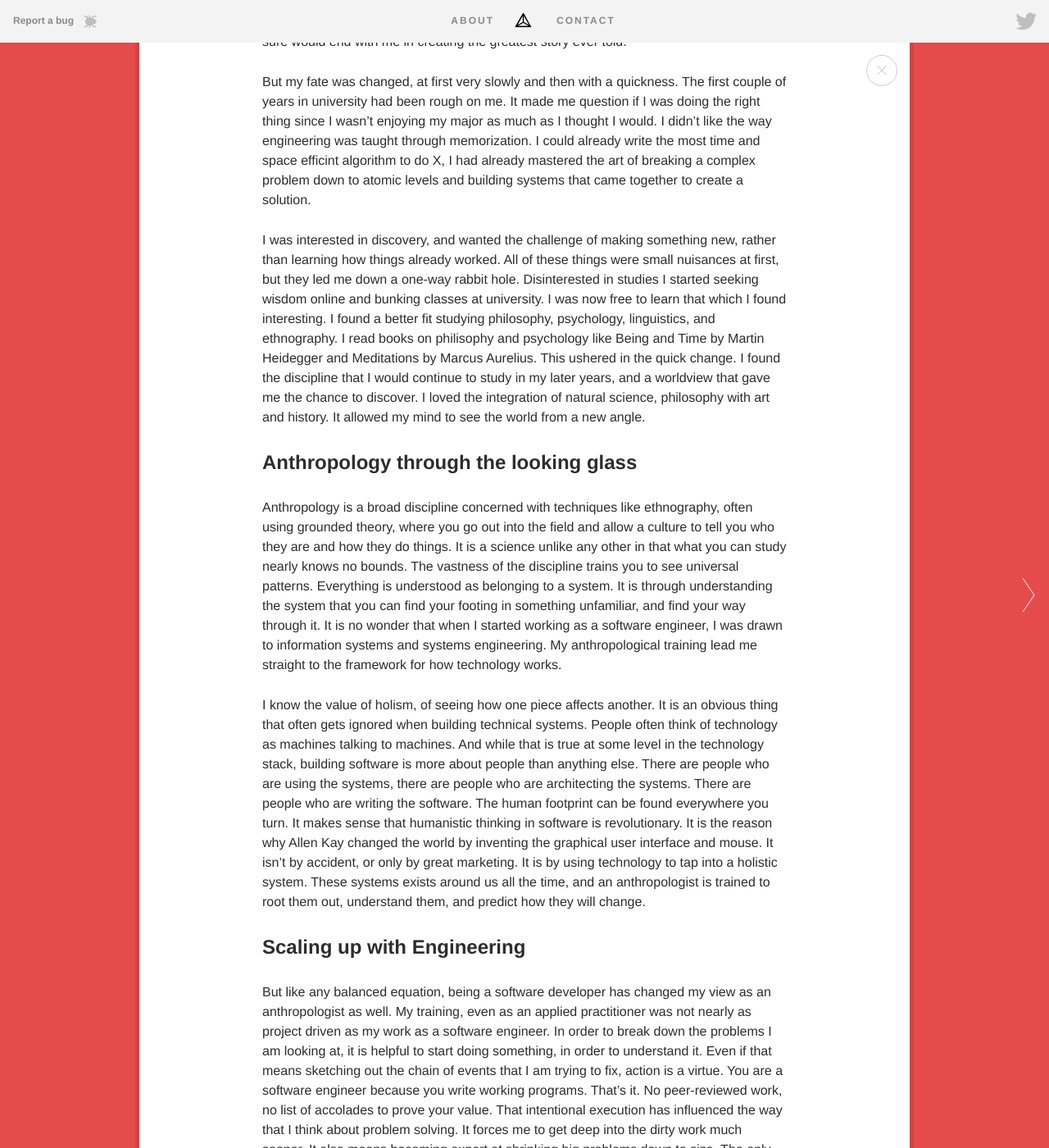
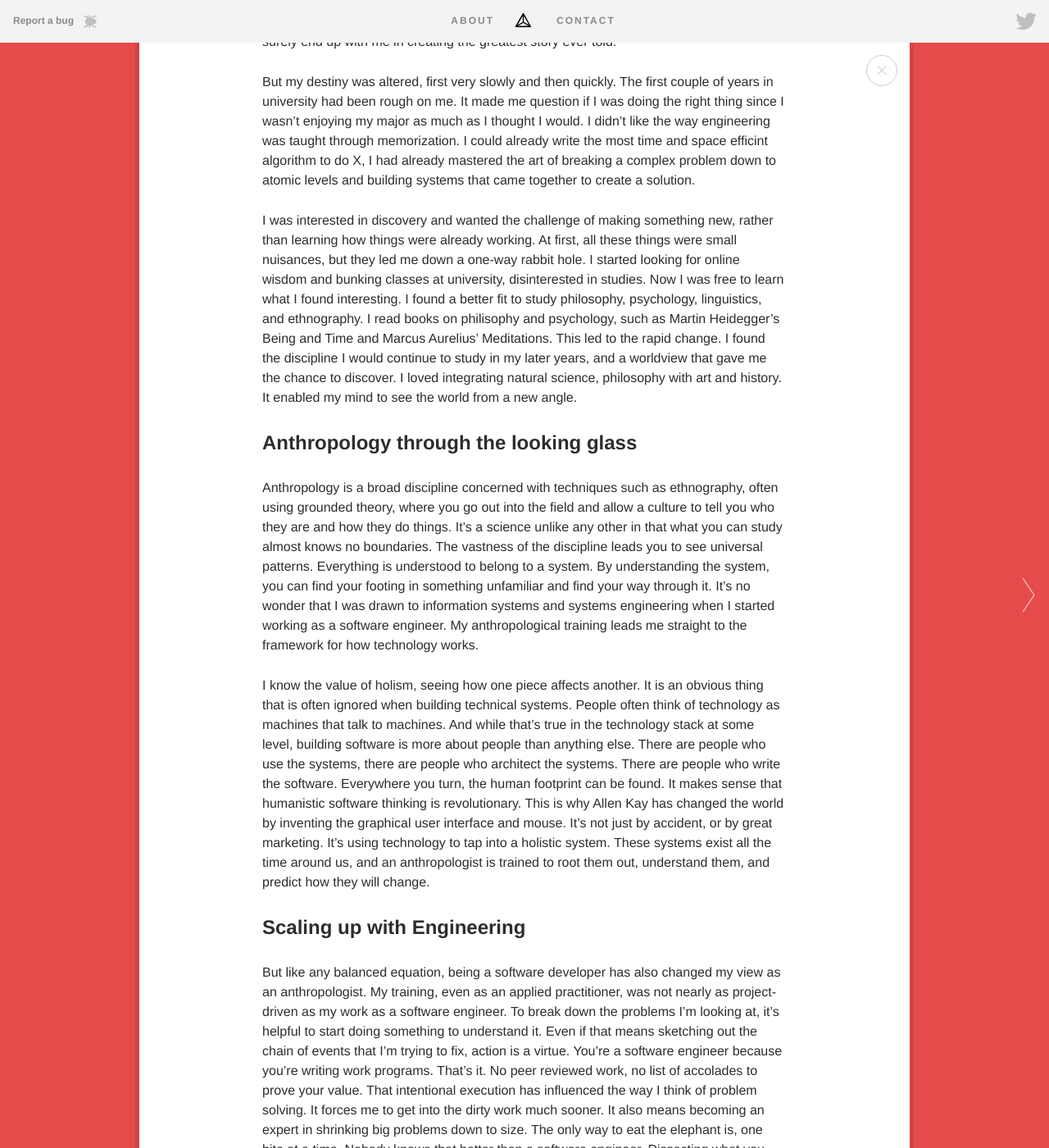
Before and after one commit to Rayraegah/rayraegah.github.io, a Jekyll site: the page built from _posts/2019-05-31-engineering-and-anthropology.md, in a window 1280 px wide and 1400 px high, scrolled down 291 px. Shown: the whole window at 82% size. Built offline with Jekyll 4.4.1, drawn with Linux system fonts in a browser that asks for light colours; comment, search, counter and statistics services are not loaded; some of the changed text lies outside the part shown.

Commit message:
Fixes grammar

```diff
--- a/_posts/2019-05-31-engineering-and-anthropology.md
+++ b/_posts/2019-05-31-engineering-and-anthropology.md
@@ -10,40 +10,40 @@ color: red
 ignore_tests: false
 ---
 
-I did not always have dreams of being a software engineer. For a very long time I dreamed only of being a game designer. I was fascinated with video games, and longed to be able to keep people awake with stories they can be part of. It was with this singular focus that I entered university as a computer science major and started down a path that I thought for sure would end with me in creating the greatest story ever told.
+I didn't always dream of being a software engineer. I only dreamed of being a game designer for a very long time. I was fascinated by video games and wanted to be able to keep people awake with stories they could be part of. It was with this unique focus that I entered university as a major in computer science and started a path that I thought would surely end up with me in creating the greatest story ever told.
 
-But my fate was changed, at first very slowly and then with a quickness. The first couple of years in university had been rough on me. It made me question if I was doing the right thing since I wasn’t enjoying my major as much as I thought I would. I didn’t like the way engineering was taught through memorization. I could already write the most time and space efficint algorithm to do X, I had already mastered the art of breaking a complex problem down to atomic levels and building systems that came together to create a solution.
+But my destiny was altered, first very slowly and then quickly. The first couple of years in university had been rough on me. It made me question if I was doing the right thing since I wasn’t enjoying my major as much as I thought I would. I didn’t like the way engineering was taught through memorization. I could already write the most time and space efficint algorithm to do X, I had already mastered the art of breaking a complex problem down to atomic levels and building systems that came together to create a solution.
 
-I was interested in discovery, and wanted the challenge of making something new, rather than learning how things already worked. All of these things were small nuisances at first, but they led me down a one-way rabbit hole. Disinterested in studies I started seeking wisdom online and bunking classes at university. I was now free to learn that which I found interesting. I found a better fit studying philosophy, psychology, linguistics, and ethnography. I read books on philisophy and psychology like Being and Time by Martin Heidegger and Meditations by Marcus Aurelius. This ushered in the quick change. I found the discipline that I would continue to study in my later years, and a worldview that gave me the chance to discover. I loved the integration of natural science, philosophy with art and history. It allowed my mind to see the world from a new angle.
+I was interested in discovery and wanted the challenge of making something new, rather than learning how things were already working. At first, all these things were small nuisances, but they led me down a one-way rabbit hole. I started looking for online wisdom and bunking classes at university, disinterested in studies. Now I was free to learn what I found interesting. I found a better fit to study philosophy, psychology, linguistics, and ethnography. I read books on philisophy and psychology, such as Martin Heidegger's Being and Time and Marcus Aurelius' Meditations. This led to the rapid change. I found the discipline I would continue to study in my later years, and a worldview that gave me the chance to discover. I loved integrating natural science, philosophy with art and history. It enabled my mind to see the world from a new angle.
 
 ## Anthropology through the looking glass
 
-Anthropology is a broad discipline concerned with techniques like ethnography, often using grounded theory, where you go out into the field and allow a culture to tell you who they are and how they do things. It is a science unlike any other in that what you can study nearly knows no bounds.  The vastness of the discipline trains you to see universal patterns. Everything is understood as belonging to a system. It is through understanding the system that you can find your footing in something unfamiliar, and find your way through it. It is no wonder that when I started working as a software engineer, I was drawn to information systems and systems engineering. My anthropological training lead me straight to the framework for how technology works.
+Anthropology is a broad discipline concerned with techniques such as ethnography, often using grounded theory, where you go out into the field and allow a culture to tell you who they are and how they do things. It's a science unlike any other in that what you can study almost knows no boundaries. The vastness of the discipline leads you to see universal patterns. Everything is understood to belong to a system. By understanding the system, you can find your footing in something unfamiliar and find your way through it. It's no wonder that I was drawn to information systems and systems engineering when I started working as a software engineer. My anthropological training leads me straight to the framework for how technology works.
 
-I know the value of holism, of seeing how one piece affects another. It is an obvious thing that often gets ignored when building technical systems. People often think of technology as machines talking to machines. And while that is true at some level in the technology stack, building software is more about people than anything else. There are people who are using the systems, there are people who are architecting the systems. There are people who are writing the software. The human footprint can be found everywhere you turn. It makes sense that humanistic thinking in software is revolutionary. It is the reason why Allen Kay changed the world by inventing the graphical user interface and mouse. It isn’t by accident, or only by great marketing. It is by using technology to tap into a holistic system. These systems exists around us all the time, and an anthropologist is trained to root them out, understand them, and predict how they will change.
+I know the value of holism, seeing how one piece affects another. It is an obvious thing that is often ignored when building technical systems. People often think of technology as machines that talk to machines. And while that's true in the technology stack at some level, building software is more about people than anything else. There are people who use the systems, there are people who architect the systems. There are people who write the software. Everywhere you turn, the human footprint can be found. It makes sense that humanistic software thinking is revolutionary. This is why Allen Kay has changed the world by inventing the graphical user interface and mouse. It's not just by accident, or by great marketing. It's using technology to tap into a holistic system. These systems exist all the time around us, and an anthropologist is trained to root them out, understand them, and predict how they will change.
 
 ## Scaling up with Engineering
 
-But like any balanced equation, being a software developer has changed my view as an anthropologist as well. My training, even as an applied practitioner was not nearly as project driven as my work as a software engineer. In order to break down the problems I am looking at, it is helpful to start doing something, in order to understand it. Even if that means sketching out the chain of events that I am trying to fix, action is a virtue. You are a software engineer because you write working programs. That’s it. No peer-reviewed work, no list of accolades to prove your value. That intentional execution has influenced the way that I think about problem solving. It forces me to get deep into the dirty work much sooner. It also means becoming expert at shrinking big problems down to size. The only way to eat the elephant is one bite at a time. No one knows that better than a software engineer. It is a huge part of the job to dissect what you are doing down to small chunks of solvable problems.  Being in the thick of it is what I loved about being an anthropologist. Being a software engineer takes that to a whole new level.
+But like any balanced equation, being a software developer has also changed my view as an anthropologist. My training, even as an applied practitioner, was not nearly as project-driven as my work as a software engineer. To break down the problems I'm looking at, it's helpful to start doing something to understand it. Even if that means sketching out the chain of events that I'm trying to fix, action is a virtue. You're a software engineer because you're writing work programs. That's it. No peer reviewed work, no list of accolades to prove your value. That intentional execution has influenced the way I think of problem solving. It forces me to get into the dirty work much sooner. It also means becoming an expert in shrinking big problems down to size. The only way to eat the elephant is, one bite at a time. Nobody knows that better than a software engineer. Dissecting what you are doing to small chunks of solvable problems is a huge part of the job.  Being in the thick of it is what I loved being an anthropologist. Being a software engineer takes this to a whole new level.
 
-The work is being co-created while you are thinking. You have the ability to solve problems with more than understanding and delicate comprehension. You can use sheer force of will to create a door where one did not exist. It is an interesting tacit to bring back to my anthropological toolkit. It makes me want to be more than just an observer. Now I have another option. I can build a virtual container. I can say to the world that I find value in something, and augment that value through software and the power of the internet. At the heart of the web, there are in fact, just people making connections in ways that we never have before.
+The work is being co-created while you're thinking. You have the ability to solve problems with more than understanding and delicate understanding. You can use sheer willpower to create a door where there was no one. Bringing back to my anthropological toolkit is an interesting tacit. It makes me want more than just an observer. I have another option now. I can create a virtual container. I can tell the world that I find value in something and increase that value through software and the power of the internet. In fact, there are only people making connections at the heart of the web in ways we never have before.
 
 ## Betting on a long-term pay off
 
-How am I a better software engineer because of anthropology? For starters, I have **the scout mindset**. Software engineers are known for their egos. They like the be the best and brightest, they love to unwind complicated problems using really great code that executes in a single line. As an anthropologist, I am interested in every possible solution. Do we need to write code? Or do we need better documentation? How can we work on making the existing system easier to use so that it doesn’t need documentation? I think of code as a tool for solving the problem, not the only way to solve a problem. There's always an alternate solution to every problem. My toolkit is vast, therefore not all problems look like a nail.
+How am I a better anthropology software engineer? I have the scout mindset for starters. Software engineers are well known for their egos. They like being the best and brightest, they love to unwind complicated problems using really great code that runs in a single line. As an anthropologist, I'm interested in every possible solution. Must we write code? Or are we in need of better documentation? How can we work to make the existing system easier to use so that documentation is not needed? I think code is a tool to solve the problem, not the only way to solve the problem. There is always an alternative solution to every problem. My toolkit is vast, so not all problems look like a nail.
 
-Being an anthropologist forces me to be a good communicator. That includes writing effectively, visually being attentive, and listening. It means that when I am talking with customers or clients I make a point to look them in the eye, give them my full attention and listen. Understanding what a customer or client really needs is half of the battle. Even the process of gathering requirements, which seems pretty straightforward, can be fraught with minefields if you don’t fully communicate with others. I take the time to learn about the people that I am building software for. It helps me to have empathy for their needs and to better understand when to reach out for guidance.
+Being an anthropologist makes me a good communicator. That includes writing effectively, being attentive visually, and listening. It means that when I talk to customers or clients, I make a point of looking at them in the eye, giving them my full attention and listening. Understanding what a customer or client really needs is half the battle. Even the process of gathering requirements, which seems pretty straightforward, can be fraught with minefields if you don't communicate fully with others. I'm taking the time to learn about the people I'm building software for. It helps me to have empathy for their needs and better understand when to reach out for guidance.
 
-As an anthropologist, I think about representation and power. I am aware that there are systems of power at play that affect what people are willing to say and what they are not. Who is giving these requirements? Are they speaking on behalf of others? If so, can I get to the ground level and find out what the real needs are? I am also thinking about how new features affect the systems that are currently in place. My goal is to ensure that my work has the best possible impact on the system without doing unnecessary work. Making technology should be about solving problems within a functioning system, but there are people in high positions that may try to skew your project into technology that makes them look good. Seeing this early on gives me the opportunity to bring the project on track before it gets derailed.
+I think of representation and power as an anthropologist. I know there are power systems at play that affect what people are willing to say and what they are not. Who gives these requirements? Are they talking on behalf of others? If so, can I reach the ground level and find out what the real needs are? I am also thinking about how new features affect the systems currently in place. My goal is to make sure that my work has the best possible impact on the system without doing unnecessary work. Making technology should be about solving problems within a functioning system, but there are people in high positions who may try to skew your project into technology that makes them look good. Seeing this early on gives me the opportunity to get the project on track before it gets derailed.
 
-Software engineering augments every aspect of my anthropological training. Learning how to write programs that process and analyze data make it possible for me to do analysis on a wide array of subjects. The tools of engineering deepen my discipline in anthropology. In the past, I could expect to do an anthropological project and have a few people read about it. Now, I can post it online and engage social media and bring it to the attention of thousands. Being a software engineer means that I can take that even further, and make sites dedicated to the subject, write programs to do large scale analysis and much more.
+Software engineering increases every aspect of my anthropological training. Learning how to write programs that process and analyze data makes it possible for me to analyze a wide range of subjects. The engineering tools deepen my anthropology discipline. I could expect to do an anthropological project in the past and have some people read about it. Now, I can post it online and engage with social media and bring it to the attention of thousands. Being a software engineer means I can take that further and make sites dedicated to the subject, write programs for large-scale analysis, and much more.
 
-Being a software engineer has made me interested in being a data scientist, and combining my love of data with Big data. It has made me interested in data journalism, and finding new and interactive ways to present information online. Engineering gives my brand of anthropology wings. I have become so used to re-imagining how I can apply anthropology to new places that innovation and anthropology have become linked in the way that I work.
+Being a software engineer has made me interested in being a data scientist and combining my data love with big data. It made me interested in data journalism and finding new and interactive ways to present information online. Engineering gives my anthropology wings brand. I have become so used to re-imagining how anthropology can be applied to new places where innovation and anthropology have become linked in the way I work.
 
 ## To have the cake and to it
 
-Being trained as both an anthropologist and a software engineer means that I mix and match these two perspectives. I live by iteration. Small changes over time have a huge effect. But even when I am making those changes, I am always keeping the big picture in mind and framing beyond the context of the problem and business to make recommendations. I have observed patterns in the system that I am working in, and have become sensitive to how my iterative changes affect the whole. But I am always looking for the problem break down. What it is the simplest solution that I can put into action? Can I improve this a little bit more? Getting something up and running is more informative to my immediate problem than theorizing general solutions.
+Being trained as both an anthropologist and a software engineer means I mix and match these two perspectives. I live with iteration. Small changes over time have an enormous effect. But even when I make those changes, I always keep the big picture in mind and frame it to make recommendations beyond the context of the problem and business. I observed patterns in the system in which I work and became sensitive to how my iterative changes affect the whole. But I'm always looking to break down the problem. What is the simplest solution I can put into action? Can I improve that a little bit more? Getting something up and running is more informative for my immediate problem than theorizing general solutions.
 
-Anthropology and software engineering seem to be two sides of the same coin. The yin and yang of these disciplines bleed into one another and make the union stronger. The certainty of engineering is inspiring. There is less questioning of what should be done and more building and doing to prove a concept. It is liberating for me as an anthropologist. If I build it, I can show that it has value.  Anthropology is rare in that it is a social science that incorporates objects, and not just people, into studying social phenomenon. Looking at computers and technology as aspects of material culture make it easy to use anthropological training in tandem with software. The “softness” of this science gives my work as an software engineer social meaning. The tools of our past allowed us to extend our physical selves, like a hammer allowing the extension of our arm’s ability to strike. Computers are tools that are extensions of our mental selves. They are where we store our memories, how we connect with friends, how we arrange our thoughts, how we present ourselves to the world.
+Anthropology and software engineering appear to be two sides of the same coin. The duality of these disciplines bleed into each other and strengthen the union. Engineering certainty is inspiring. There is less questioning about what should be done and more building and doing to prove a concept. It liberates me as an anthropologist. If I build it, I can show it has value.  Anthropology is rare in that it is a social science that incorporates objects, not just people, into the study of social phenomenon. Looking at computers and technology as aspects of material culture makes it easy to use anthropological training in tandem with software. The "softness" of this science gives social meaning to my work as a software engineer. Our past tools allowed us to extend our physical selves, like a hammer allowing the extension of the ability of our arm to strike. Computers are tools that are extensions of our mental self. They're where we store our memories, how we connect with friends, how we arrange our thoughts, how we present ourselves to the world.
 
-Technology has scaled to reach billions and billions of people. That changes everything. In order to keep creating meaningful tools that raise the level of human existence, you have to have an understanding of the big picture. The liberal arts and social sciences are designed to ask the big questions. As we move forward with making technology that will influence the world, you will need to have technologists with social understanding. It is important to know not just how to create sound technology, but to create technology that will be used by people.
+Technology has scaled up to reach billions of people. That's changing everything. To keep creating meaningful tools that raise the level of human existence, you need to have an understanding of the big picture. The purpose of the liberal arts and social sciences is to ask the big questions. As we move forward with making technology that will influence the world, you will need socially understanding technologists. It is important to know not just how to create sound technology, but how to create technology that will be used by people.
```
